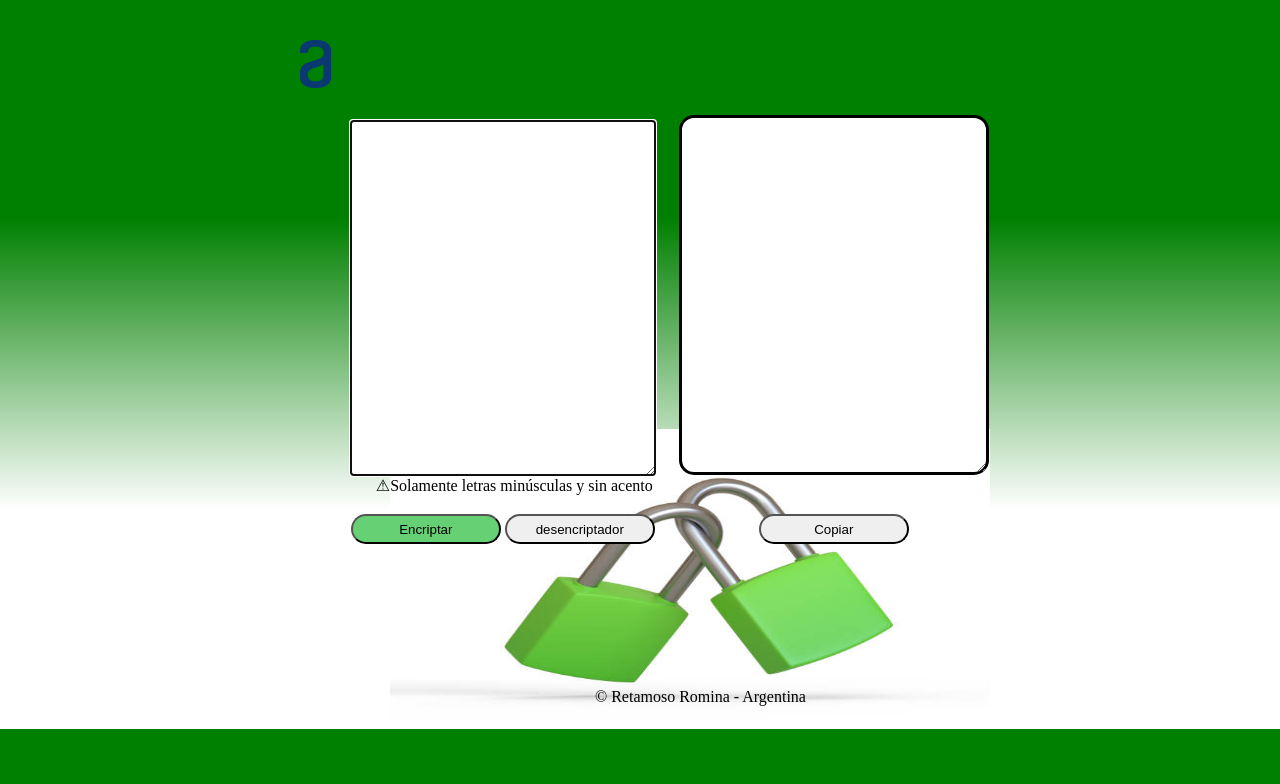
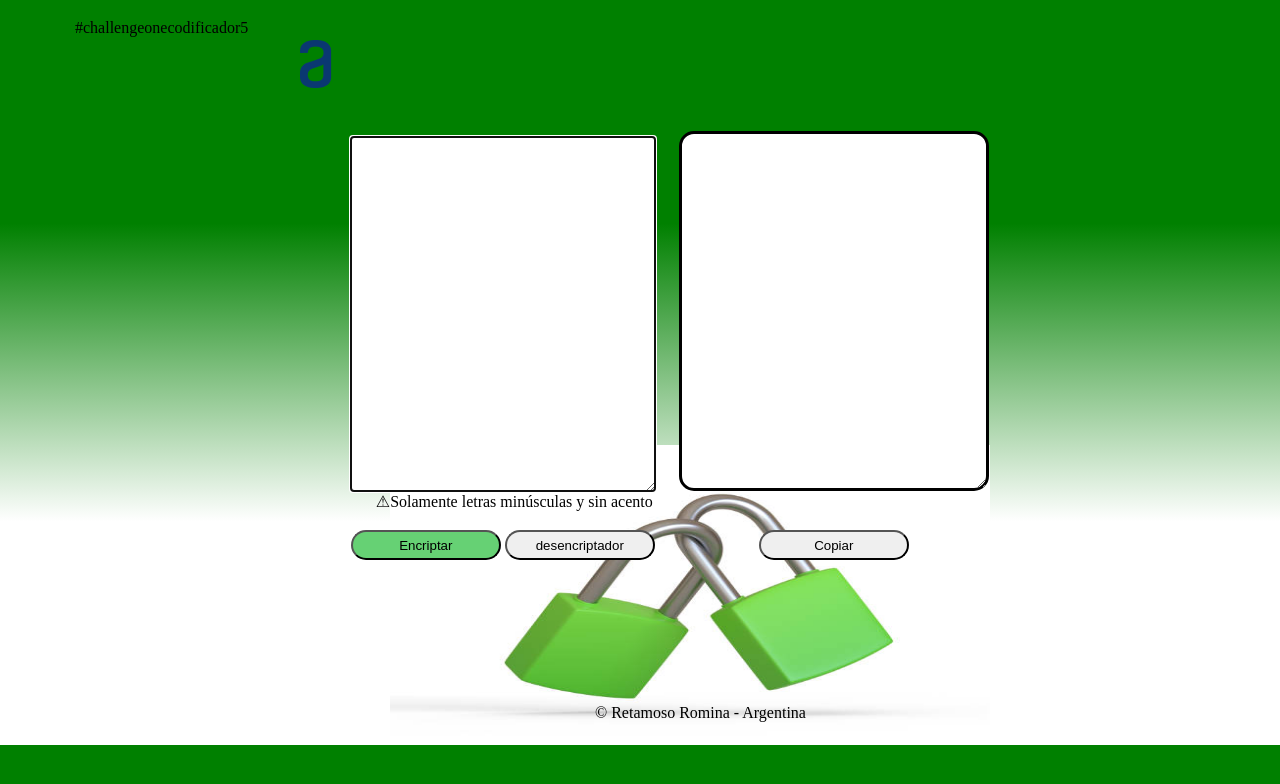
Before and after one commit to RominaCovid/RominaCovid.github.io, a plain HTML site: page index.html in a window 1280 px wide. Shown: the top 784 px of the page. Drawn offline with Linux system fonts and the light colour scheme.

Commit message:
initial comi

```diff
--- a/index.html
+++ b/index.html
@@ -11,6 +11,7 @@
   <body >
     <header>
       <img id="logo" src="IMAGENES\Logo.png">
+      <p>&#35;challengeonecodificador5</p>
 
     </header>
 
```
